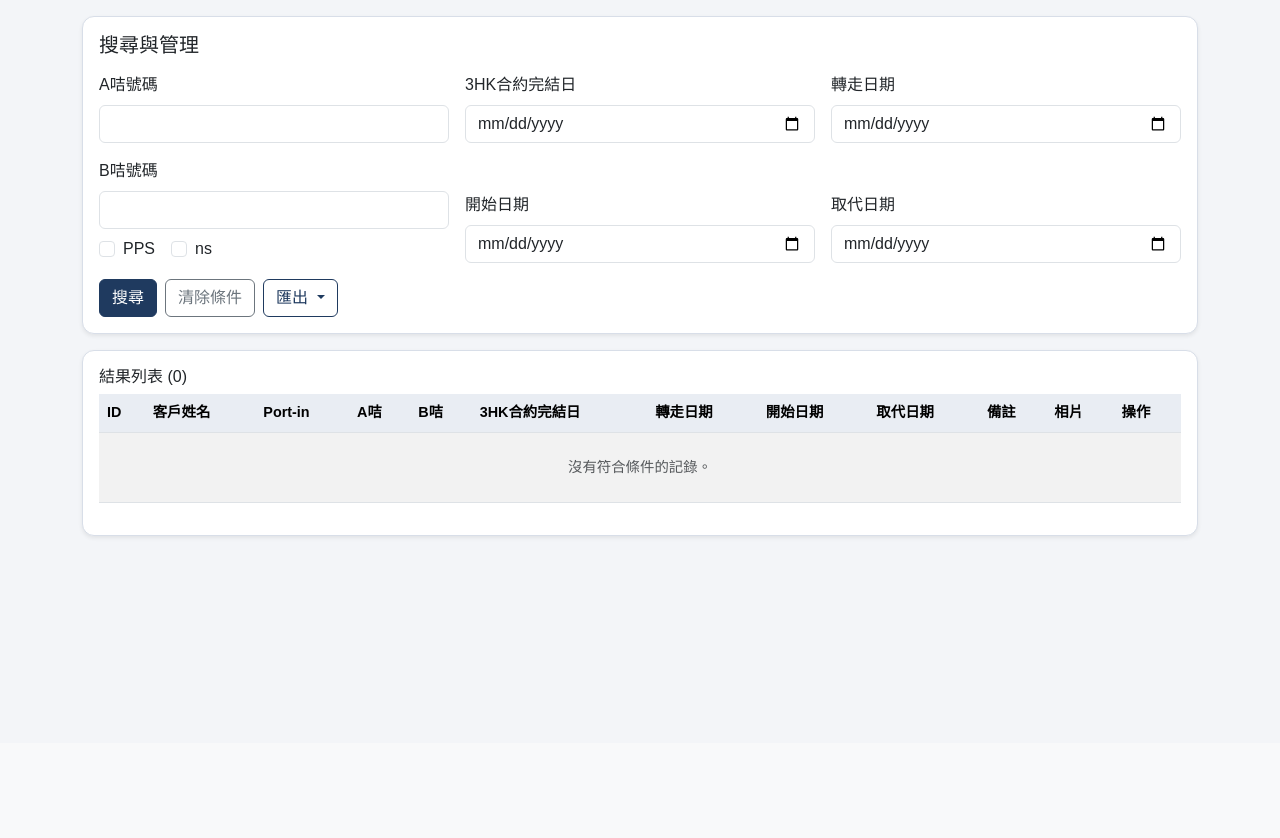
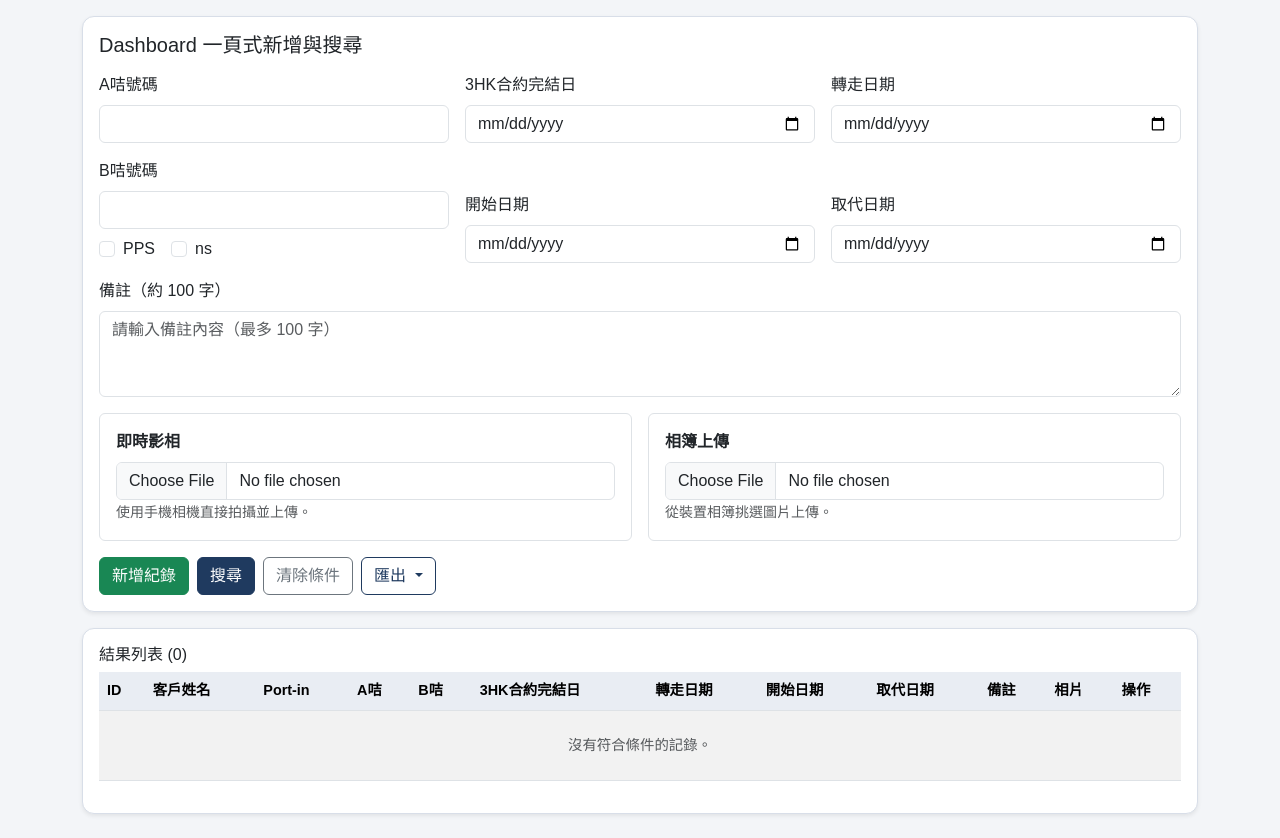
Before and after one commit to japanandykeung1979-tech/super-duper-tribble, a Flask app: page /dashboard in a window 1280 px wide. Shown: the part 57-895 px from the top of the page. Before the commit the page ends 595 px from the top, so only its background shows below. Run offline with Flask 3, Linux system fonts and the light colour scheme; the visitor is signed in with stand-in values (Sample User, id 1); data that the repository does not hold is empty.

Commit message:
Revamp dashboard into unified add/search form

```diff
--- a/app.py
+++ b/app.py
@@ -208,6 +208,36 @@ def fetch_order(order_id: int) -> sqlite3.Row | None:
     return db.execute("SELECT * FROM orders WHERE id = ?", (order_id,)).fetchone()
 
 
+def build_dashboard_order_data(form) -> dict[str, Any]:
+    a_card_number = form.get("a_card_number", "").strip()
+    b_card_number = form.get("b_card_number", "").strip()
+
+    placeholder_name = a_card_number or b_card_number or "Dashboard"
+
+    return {
+        "english_name": f"Dashboard-{placeholder_name}",
+        "chinese_name": "Dashboard新增",
+        "hkid": "N/A",
+        "port_in_number": "N/A",
+        "sim_number": "N/A",
+        "dno": "其他",
+        "card_type": "N/A",
+        "plan": PLAN_OPTIONS[0],
+        "cutover_date": datetime.now().strftime("%Y-%m-%d"),
+        "cutover_time": TIME_OPTIONS[0],
+        "real_name_registration": "否",
+        "a_card_number": a_card_number,
+        "b_card_number": b_card_number,
+        "pps": 1 if form.get("pps") else 0,
+        "ns": 1 if form.get("ns") else 0,
+        "contract_end_date": form.get("contract_end_date", "").strip(),
+        "transfer_out_date": form.get("transfer_out_date", "").strip(),
+        "start_date": form.get("start_date", "").strip(),
+        "replacement_date": form.get("replacement_date", "").strip(),
+        "remark": form.get("remark", "").strip()[:100],
+    }
+
+
 @app.route("/")
 def index():
     if session.get("user"):
@@ -300,9 +330,52 @@ def mnp_form():
     )
 
 
-@app.route("/dashboard")
+@app.route("/dashboard", methods=["GET", "POST"])
 @login_required
 def dashboard():
+    if request.method == "POST":
+        action = request.form.get("action", "search")
+
+        if action == "search":
+            search_params = {
+                "a_card_number": request.form.get("a_card_number", "").strip(),
+                "contract_end_date": request.form.get("contract_end_date", "").strip(),
+                "transfer_out_date": request.form.get("transfer_out_date", "").strip(),
+                "b_card_number": request.form.get("b_card_number", "").strip(),
+                "start_date": request.form.get("start_date", "").strip(),
+                "replacement_date": request.form.get("replacement_date", "").strip(),
+            }
+            if request.form.get("pps"):
+                search_params["pps"] = "1"
+            if request.form.get("ns"):
+                search_params["ns"] = "1"
+
+            cleaned_params = {key: value for key, value in search_params.items() if value}
+            return redirect(url_for("dashboard", **cleaned_params))
+
+        if action == "add":
+            form_data = build_dashboard_order_data(request.form)
+
+            if not form_data["a_card_number"] and not form_data["b_card_number"]:
+                flash("請至少輸入 A咭號碼 或 B咭號碼，才可新增紀錄。", "danger")
+                return redirect(url_for("dashboard", **request.args.to_dict(flat=False)))
+
+            camera_photo = request.files.get("camera_photo")
+            album_photo = request.files.get("album_photo")
+            selected_photo = camera_photo if camera_photo and camera_photo.filename else album_photo
+            form_data["photo_path"] = save_uploaded_photo(selected_photo)
+
+            if selected_photo and selected_photo.filename and not form_data["photo_path"]:
+                flash("相片格式不支援，請上傳圖片檔案。", "danger")
+                return redirect(url_for("dashboard", **request.args.to_dict(flat=False)))
+
+            insert_order(form_data)
+            flash("已從 Dashboard 新增紀錄。", "success")
+            return redirect(url_for("dashboard", **request.args.to_dict(flat=False)))
+
+        flash("不支援的操作。", "danger")
+        return redirect(url_for("dashboard", **request.args.to_dict(flat=False)))
+
     query, params = build_order_filters(request.args)
 
     db = get_db()
--- a/templates/dashboard.html
+++ b/templates/dashboard.html
@@ -3,8 +3,8 @@
 {% block content %}
 <div class="card shadow-sm mb-3">
   <div class="card-body">
-    <h2 class="h5 mb-3">搜尋與管理</h2>
-    <form method="get" class="row g-3 align-items-end">
+    <h2 class="h5 mb-3">Dashboard 一頁式新增與搜尋</h2>
+    <form method="post" enctype="multipart/form-data" class="row g-3 align-items-end">
       <div class="col-12 col-md-4">
         <label class="form-label">A咭號碼</label>
         <input type="text" class="form-control" name="a_card_number" value="{{ request.args.get('a_card_number','') }}">
@@ -23,12 +23,12 @@
         <input type="text" class="form-control" name="b_card_number" value="{{ request.args.get('b_card_number','') }}">
         <div class="mt-2 d-flex gap-3">
           <div class="form-check">
-            <input class="form-check-input" type="checkbox" name="pps" value="1" id="search-pps" {% if request.args.get('pps') == '1' %}checked{% endif %}>
-            <label class="form-check-label" for="search-pps">PPS</label>
+            <input class="form-check-input" type="checkbox" name="pps" value="1" id="dashboard-pps" {% if request.args.get('pps') == '1' %}checked{% endif %}>
+            <label class="form-check-label" for="dashboard-pps">PPS</label>
           </div>
           <div class="form-check">
-            <input class="form-check-input" type="checkbox" name="ns" value="1" id="search-ns" {% if request.args.get('ns') == '1' %}checked{% endif %}>
-            <label class="form-check-label" for="search-ns">ns</label>
+            <input class="form-check-input" type="checkbox" name="ns" value="1" id="dashboard-ns" {% if request.args.get('ns') == '1' %}checked{% endif %}>
+            <label class="form-check-label" for="dashboard-ns">ns</label>
           </div>
         </div>
       </div>
@@ -41,9 +41,29 @@
         <input type="date" class="form-control" name="replacement_date" value="{{ request.args.get('replacement_date','') }}">
       </div>
 
+      <div class="col-12">
+        <label class="form-label">備註（約 100 字）</label>
+        <textarea class="form-control" name="remark" rows="3" maxlength="100" placeholder="請輸入備註內容（最多 100 字）"></textarea>
+      </div>
+
+      <div class="col-12 col-md-6">
+        <div class="border rounded p-3 h-100">
+          <label class="form-label fw-semibold">即時影相</label>
+          <input type="file" class="form-control" name="camera_photo" accept="image/*" capture="environment">
+          <small class="text-muted">使用手機相機直接拍攝並上傳。</small>
+        </div>
+      </div>
+      <div class="col-12 col-md-6">
+        <div class="border rounded p-3 h-100">
+          <label class="form-label fw-semibold">相簿上傳</label>
+          <input type="file" class="form-control" name="album_photo" accept="image/*">
+          <small class="text-muted">從裝置相簿挑選圖片上傳。</small>
+        </div>
+      </div>
 
       <div class="col-12 d-grid d-md-flex gap-2">
-        <button class="btn btn-primary" type="submit">搜尋</button>
+        <button class="btn btn-success" type="submit" name="action" value="add">新增紀錄</button>
+        <button class="btn btn-primary" type="submit" name="action" value="search">搜尋</button>
         <a class="btn btn-outline-secondary" href="{{ url_for('dashboard') }}">清除條件</a>
         <div class="dropdown">
           <button class="btn btn-outline-primary dropdown-toggle" type="button" data-bs-toggle="dropdown" aria-expanded="false">
```
